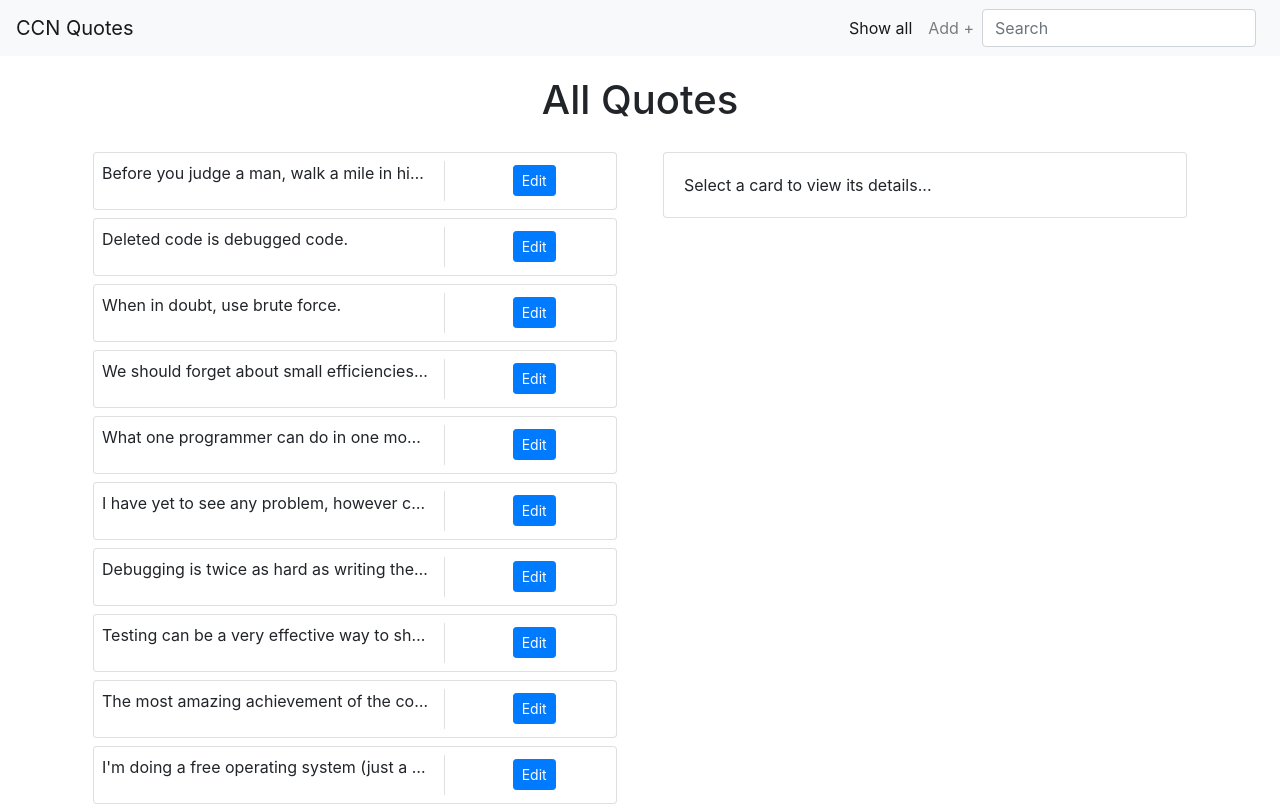
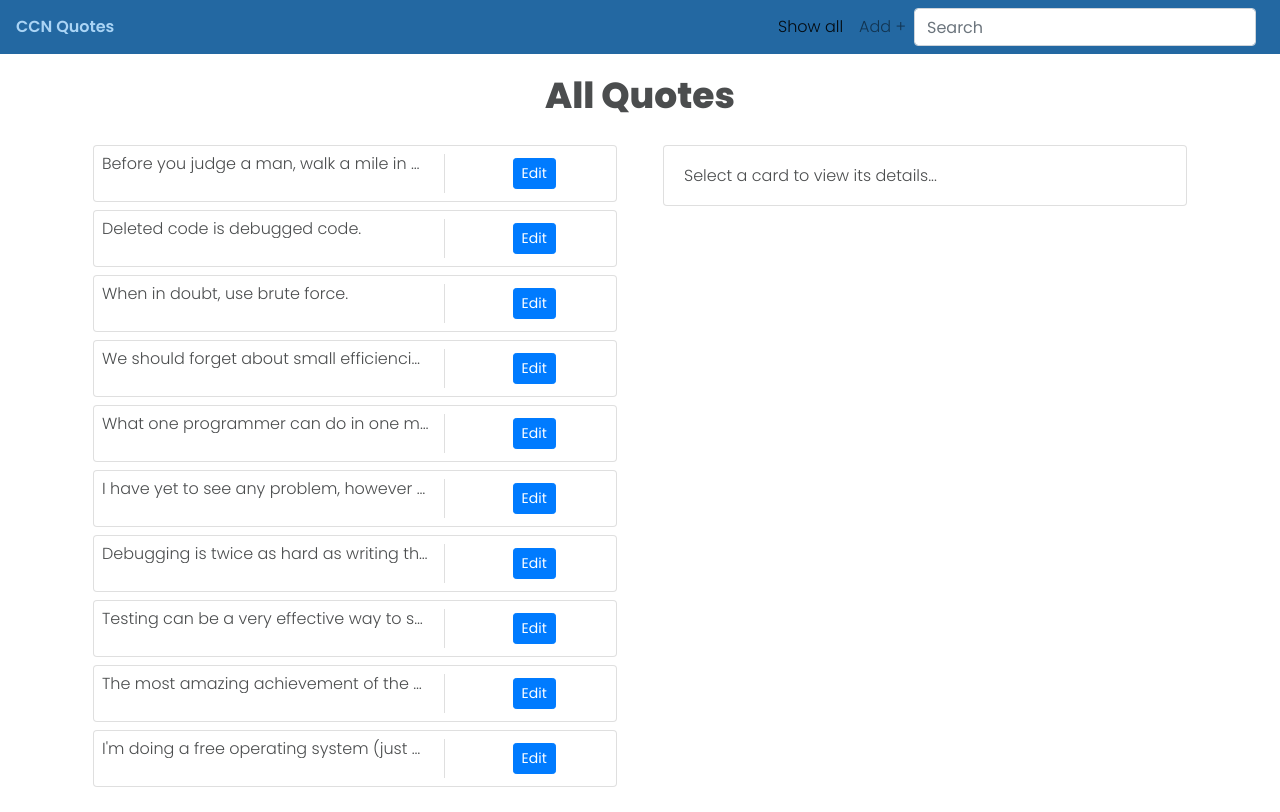
Before and after one commit to kristophesankar/ccnquotes, a React (Create React App) app: page / in a window 1280 px wide. Built offline with nearby package versions, Linux system fonts and the light colour scheme; data requests are answered from the project's data file.

Commit message:
feat: add scss styles

```diff
--- a/package.json
+++ b/package.json
@@ -8,6 +8,7 @@
     "eslint-utils": "1.4.1",
     "json-server": "^0.15.1",
     "lodash": "^4.17.15",
+    "node-sass": "^4.12.0",
     "react": "^16.9.0",
     "react-bootstrap": "^1.0.0-beta.12",
     "react-dom": "^16.9.0",
--- a/src/components/NavigationBar.js
+++ b/src/components/NavigationBar.js
@@ -17,8 +17,12 @@ class NavigationBar extends Component {
 
   render () {
     return (
-      <Navbar bg='light' expand='lg'>
-        <Navbar.Brand href='#home'>CCN Quotes</Navbar.Brand>
+      <Navbar bg='nav-container' expand='lg'>
+        <Navbar.Brand
+          bsPrefix='bg-nav-container__brand'
+          href='#home'
+        >CCN Quotes
+        </Navbar.Brand>
         <Navbar.Toggle aria-controls='basic-navbar-nav' />
         <Navbar.Collapse id='basic-navbar-nav'>
           <Nav className='ml-auto'>
--- a/src/index.js
+++ b/src/index.js
@@ -6,6 +6,7 @@ import { Provider } from 'react-redux'
 import reducer from './reducers'
 import middleware from './middleware'
 import 'bootstrap/dist/css/bootstrap.min.css'
+import './styles/styles.scss'
 
 const store = createStore(reducer, middleware)
 
--- a/src/styles/styles.js
+++ b/src/styles/styles.js
@@ -3,6 +3,7 @@ import styled from 'styled-components'
 export const Title = styled.h1`
   text-align: center;
   margin: 20px;
+  font-weight: bold;
 `
 
 export const TruncatedText = styled.p`
@@ -11,3 +12,7 @@ export const TruncatedText = styled.p`
   overflow: hidden;
   text-overflow: ellipsis;
 `
+
+export const CustomCard = styled.div`
+  border: solid 1px #000;
+`
--- /dev/null
+++ b/src/styles/styles.scss
@@ -0,0 +1,57 @@
+@import url('https://fonts.googleapis.com/css?family=Poppins:300,400,500,600,800&display=swap');
+
+/* Navbar Colors */
+$navTextColor: #AAD4F5;
+$navBackgroundColor: #2368A2;
+$navAccentColor: #74D99F;
+$primaryTextColor: #4b4d4e;
+
+
+html {
+  font-size: 100%;
+}
+
+body {
+  font-family: 'Poppins', sans-serif;
+  font-weight: 300;
+  font-size: 16px;
+  font-size: 1rem;
+  line-height: 1.2;
+  color: $primaryTextColor;
+}
+
+h1 { font-size: 2.25rem; }
+h2 { font-size: 2rem; }
+h3 { font-size: 1.5rem; }
+h4 { font-size: 1.375rem; }
+h5 { font-size: 1.25rem; }
+
+.bg-nav-container{
+  background: $navBackgroundColor;
+}
+
+.bg-nav-container__brand{
+  color: $navTextColor;
+  font-weight: 600;
+}
+
+.bg-nav-container__brand:hover{
+  text-decoration: none;
+  color: $navTextColor;
+}
+
+/*
+4px     0.25rem
+8px   0.5rem
+12px    0.75rem
+14px    0.875rem
+16px    1rem
+18px    1.125rem
+20px    1.25rem
+22px    1.375rem
+24px    1.5rem
+32px    2rem
+36px    2.25rem
+48px    3rem
+64px    4rem
+72px    4.5rem*/
```
Also changed, not shown: 1 other file (tests, documents, lock files or other folders).
